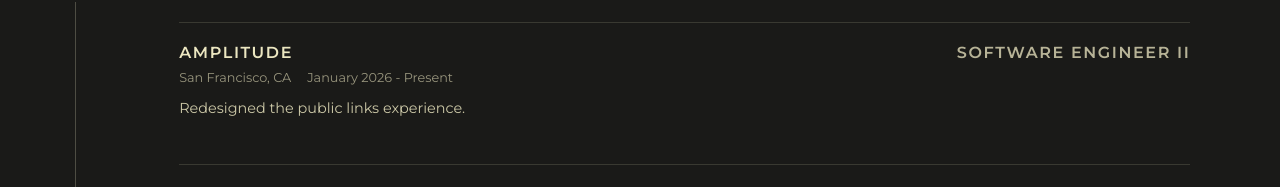
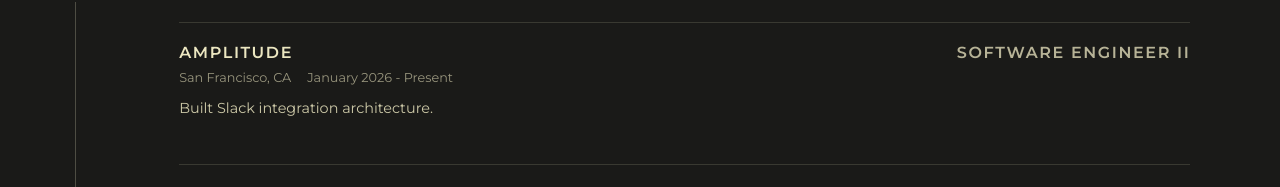
Before and after one commit to JonathanYin/jonathan-yin-portfolio, a Next.js app: page /work in a window 1280 px wide. Shown: the part 115-302 px from the top of the page. Built offline with nearby package versions, Linux system fonts and the light colour scheme.

Commit message:
Update work experience

```diff
--- a/app/work/page.tsx
+++ b/app/work/page.tsx
@@ -8,7 +8,7 @@ const experience = [
 		title: "Software Engineer II",
 		start: "January 2026",
 		end: "Present",
-		description: "Redesigned the public links experience.",
+		description: "Built Slack integration architecture.",
 	},
 	{
 		company: "Typeface",
```
